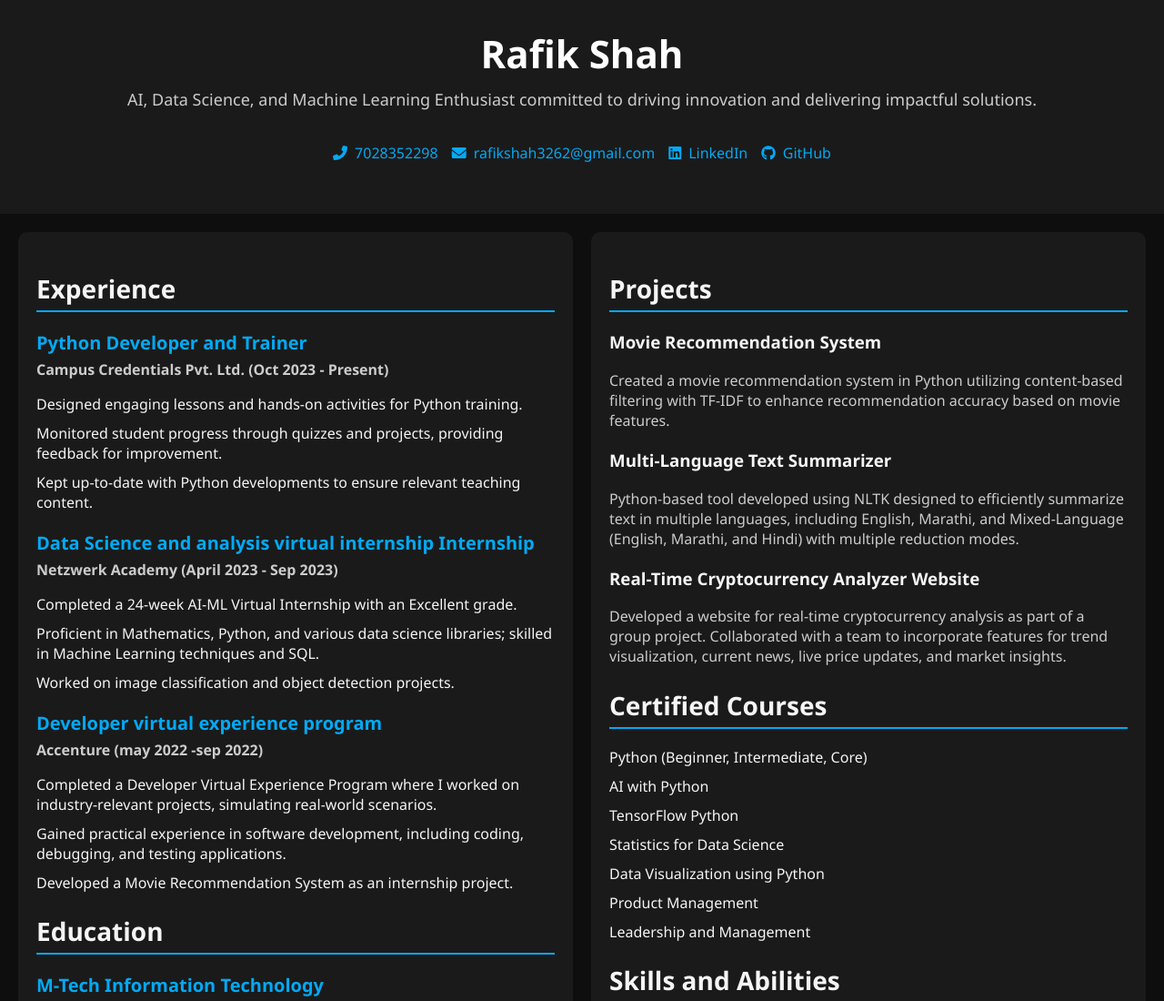
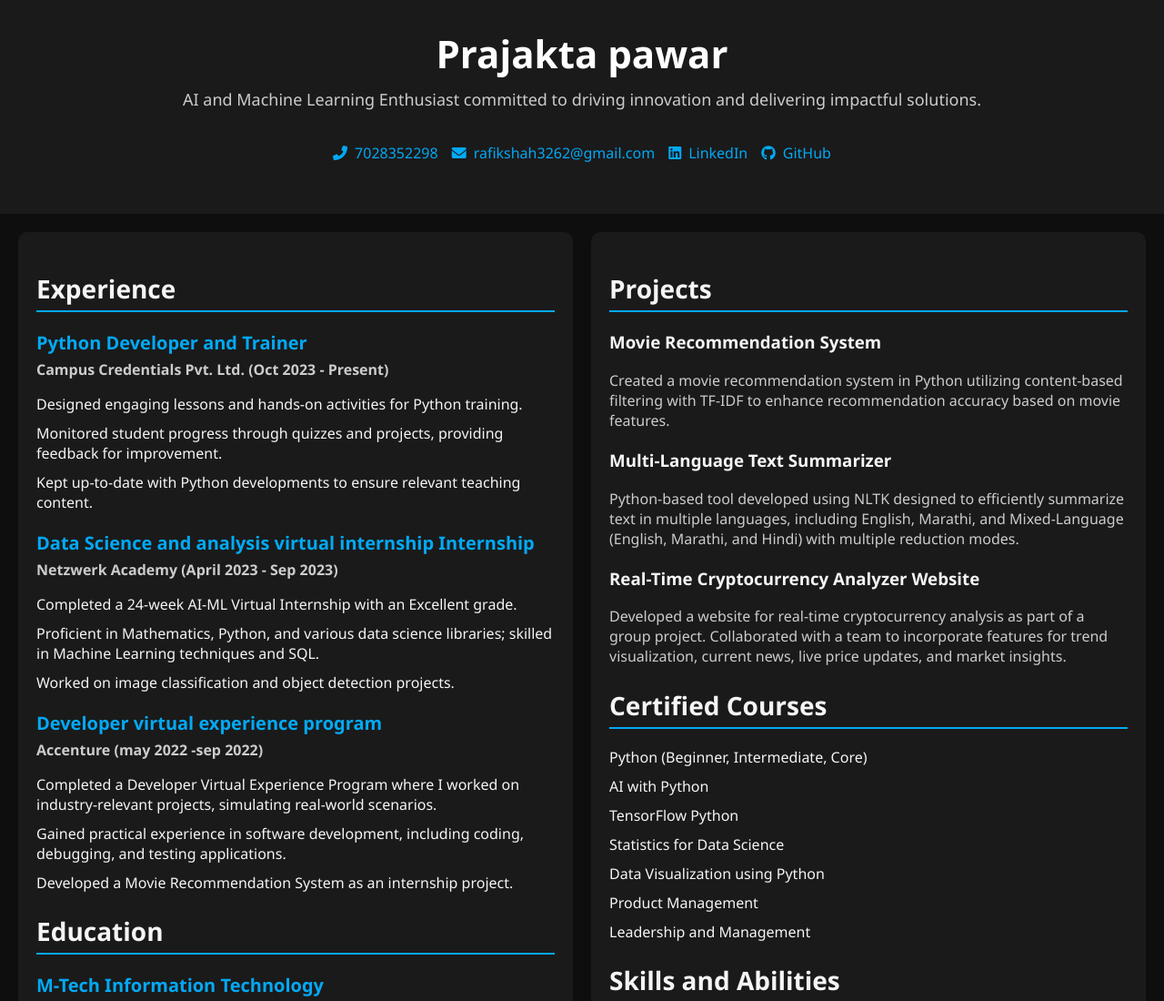
Before and after one commit to prajaktapawar16/Myresume1, a plain HTML site: page index.html in a window 1280 px wide. Shown: the top 1100 px of the page at 91% size. Drawn offline with Linux system fonts and the light colour scheme.

Commit message:
Update index.html

```diff
--- a/index.html
+++ b/index.html
@@ -176,8 +176,8 @@
 
 <body>
     <header>
-        <h1>Rafik Shah</h1>
-        <p>AI, Data Science, and Machine Learning Enthusiast committed to driving innovation and delivering impactful solutions.</p>
+        <h1>Prajakta pawar</h1>
+        <p>AI and Machine Learning Enthusiast committed to driving innovation and delivering impactful solutions.</p>
         <div class="contact-info">
             <ul>
                 <li><i class="fas fa-phone-alt"></i>7028352298</li>
```
